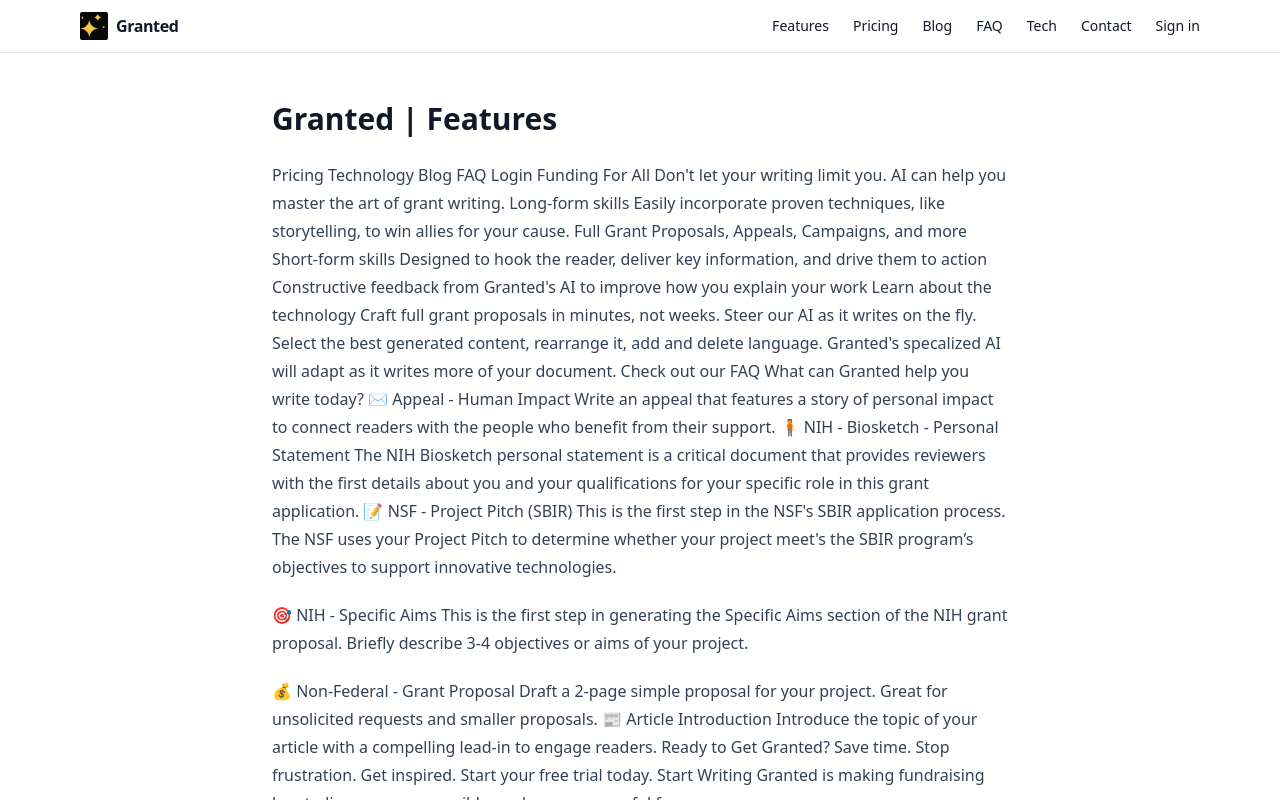
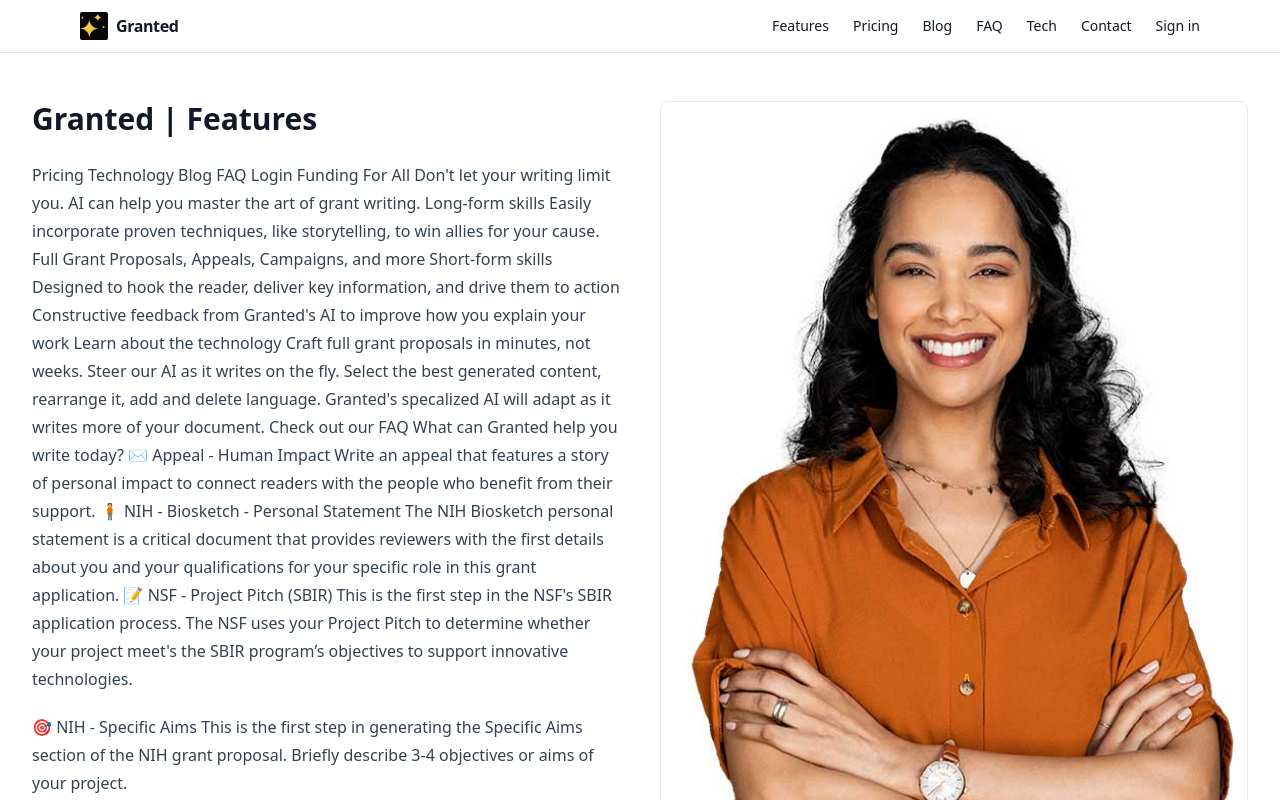
Before and after one commit to nathan-eagle/granted_website, a Next.js app: page /features in a window 1280 px wide. Shown: the top 800 px of the page. Built offline with nearby package versions, Linux system fonts and the light colour scheme; a web font is replaced by a local one.

Commit message:
images: wire local images into Features/Tech/Pricing/FAQ and keep home hero

```diff
--- a/app/faq/page.tsx
+++ b/app/faq/page.tsx
@@ -4,12 +4,19 @@
   const scraped = await loadScraped('faq')
   const paras = scraped ? toParagraphs(scraped) : []
   return (
-    <section className="mx-auto max-w-3xl px-4 py-12">
-      <h1 className="text-3xl font-bold mb-6">{scraped?.title ?? 'FAQ'}</h1>
-      <div className="prose prose-slate max-w-none">
-        {paras.map((p, i) => (
-          <p key={i}>{p}</p>
-        ))}
+    <section className="mx-auto max-w-7xl px-6 md:px-8 py-12">
+      <div className="grid gap-8 md:grid-cols-2 items-start">
+        <div>
+          <h1 className="text-3xl font-bold mb-6">{scraped?.title ?? 'FAQ'}</h1>
+          <div className="prose prose-slate max-w-none">
+            {paras.map((p, i) => (
+              <p key={i}>{p}</p>
+            ))}
+          </div>
+        </div>
+        <div>
+          <img src="/images/img2-2.jpg" alt="FAQ" className="rounded-lg border w-full h-auto" />
+        </div>
       </div>
     </section>
   )
--- a/app/features/page.tsx
+++ b/app/features/page.tsx
@@ -4,12 +4,23 @@
   const scraped = await loadScraped('features')
   const paras = scraped ? toParagraphs(scraped) : []
   return (
-    <section className="mx-auto max-w-3xl px-4 py-12">
-      <h1 className="text-3xl font-bold mb-6">{scraped?.title ?? 'Features'}</h1>
-      <div className="prose prose-slate max-w-none">
-        {paras.map((p, i) => (
-          <p key={i}>{p}</p>
-        ))}
+    <section className="mx-auto max-w-7xl px-6 md:px-8 py-12">
+      <div className="grid gap-10 md:grid-cols-2 items-start">
+        <div>
+          <h1 className="text-3xl font-bold mb-6">{scraped?.title ?? 'Features'}</h1>
+          <div className="prose prose-slate max-w-none">
+            {paras.map((p, i) => (
+              <p key={i}>{p}</p>
+            ))}
+          </div>
+        </div>
+        <div>
+          <img src="/images/img1-1.jpg" alt="Features preview" className="rounded-lg border w-full h-auto" />
+        </div>
+      </div>
+      <div className="mt-8 grid gap-6 sm:grid-cols-2">
+        <img src="/images/img1-2.jpg" alt="Feature detail 1" className="rounded-lg border w-full h-auto" />
+        <img src="/images/img2-1.jpg" alt="Feature detail 2" className="rounded-lg border w-full h-auto" />
       </div>
     </section>
   )
--- a/app/pricing/page.tsx
+++ b/app/pricing/page.tsx
@@ -5,6 +5,7 @@
   const paras = scraped ? toParagraphs(scraped) : []
   return (
     <section className="mx-auto max-w-3xl px-4 py-12">
+      <img src="/images/img3.jpg" alt="Pricing" className="rounded-lg border w-full h-auto mb-8" />
       <h1 className="text-3xl font-bold mb-6">{scraped?.title ?? 'Pricing'}</h1>
       <div className="prose prose-slate max-w-none">
         {paras.map((p, i) => (
--- a/app/tech/page.tsx
+++ b/app/tech/page.tsx
@@ -4,12 +4,19 @@
   const scraped = await loadScraped('tech')
   const paras = scraped ? toParagraphs(scraped) : []
   return (
-    <section className="mx-auto max-w-3xl px-4 py-12">
-      <h1 className="text-3xl font-bold mb-6">{scraped?.title ?? 'Technology'}</h1>
-      <div className="prose prose-slate max-w-none">
-        {paras.map((p, i) => (
-          <p key={i}>{p}</p>
-        ))}
+    <section className="mx-auto max-w-7xl px-6 md:px-8 py-12">
+      <div className="grid gap-10 md:grid-cols-2 items-start">
+        <div>
+          <h1 className="text-3xl font-bold mb-6">{scraped?.title ?? 'Technology'}</h1>
+          <div className="prose prose-slate max-w-none">
+            {paras.map((p, i) => (
+              <p key={i}>{p}</p>
+            ))}
+          </div>
+        </div>
+        <div>
+          <img src="/images/tech3.jpg" alt="Technology" className="rounded-lg border w-full h-auto" />
+        </div>
       </div>
     </section>
   )
```
